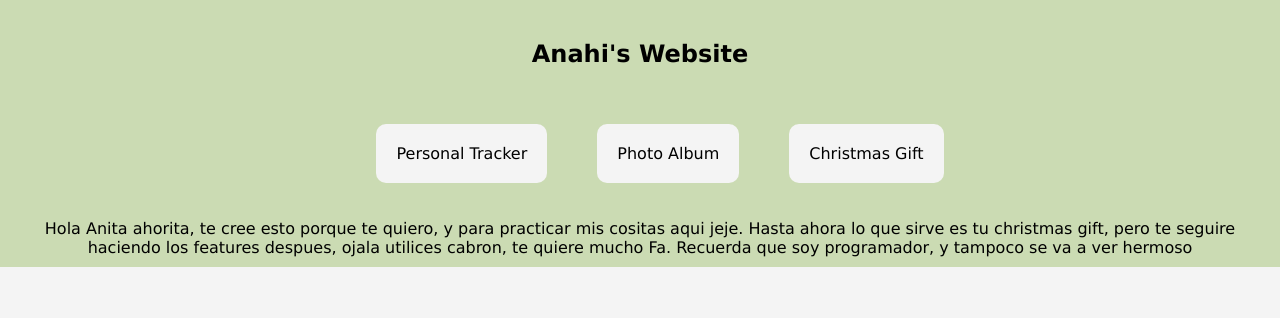
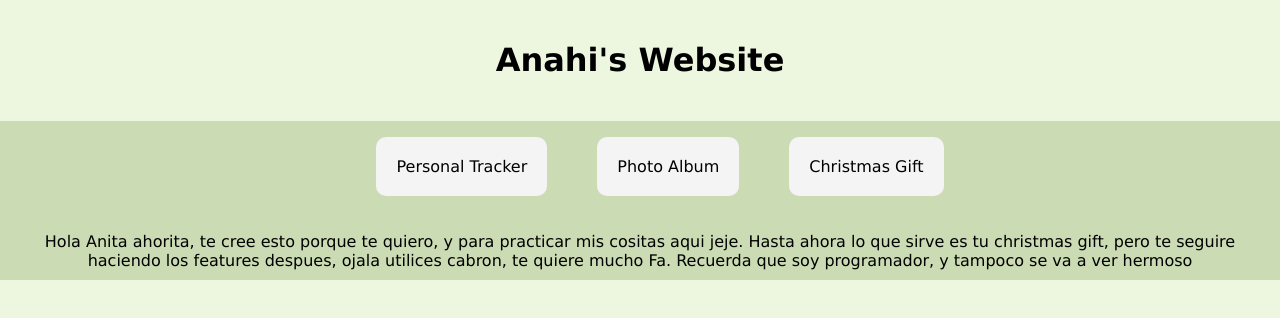
Before and after one commit to Hopesntn/Ana-website, a plain HTML site: page index.html in a window 1280 px wide. Drawn offline with Linux system fonts and the light colour scheme.

Commit message:
last changes for style and index

```diff
--- a/css/style.css
+++ b/css/style.css
@@ -1,13 +1,13 @@
 
 Header{
-    background-color: rgb(203, 219, 179);
+    background-color: rgb(237, 247, 224);
     text-align: center;
     padding: 20px;
 }
 
 body {
     font-family:'Lucida Sans', 'Lucida Sans Regular', 'Lucida Grande', 'Lucida Sans Unicode', Geneva, Verdana, sans-serif;
-    background-color: #f4f4f4;
+    background-color: rgb(237, 247, 224);
     margin: 0;
     padding: 0;
 }
--- a/index.html
+++ b/index.html
@@ -9,7 +9,7 @@
 
 <body>
     <header>
-        <h2>Anahi's Website</h2>
+        <h1>Anahi's Website</h1>
     </header>
 
     <main>
```
